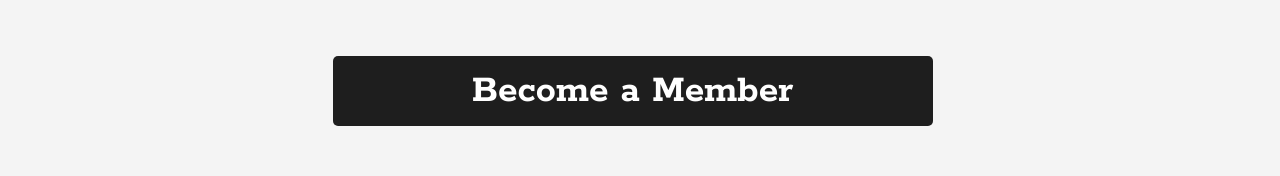
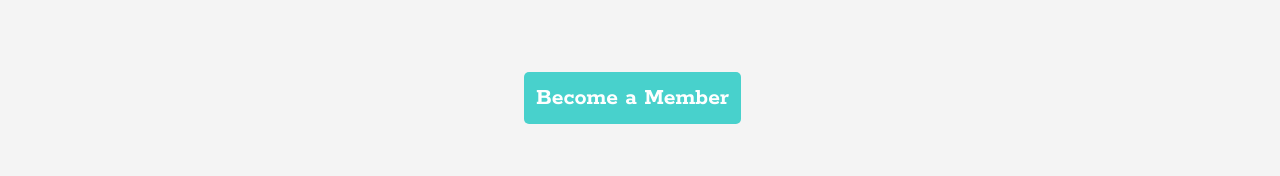
Before and after one commit to quokkaprruk/fitness-app, a React (Vite) app in the folder client/: page / in a window 1280 px wide. Shown: the part 309-485 px from the top of the page. Built offline with nearby package versions, Linux system fonts and the light colour scheme.

Commit message:
member btn changed --> subscriber

```diff
--- a/client/src/pages/styles/Home.css
+++ b/client/src/pages/styles/Home.css
@@ -314,9 +314,3 @@ h2 {
   font-size: 27px;
   color: #555;
 }
-
-.become-member-btn {
-  background-color: #1e1e1e;
-  font-size: 40px;
-  width: 600px;
-}
```
